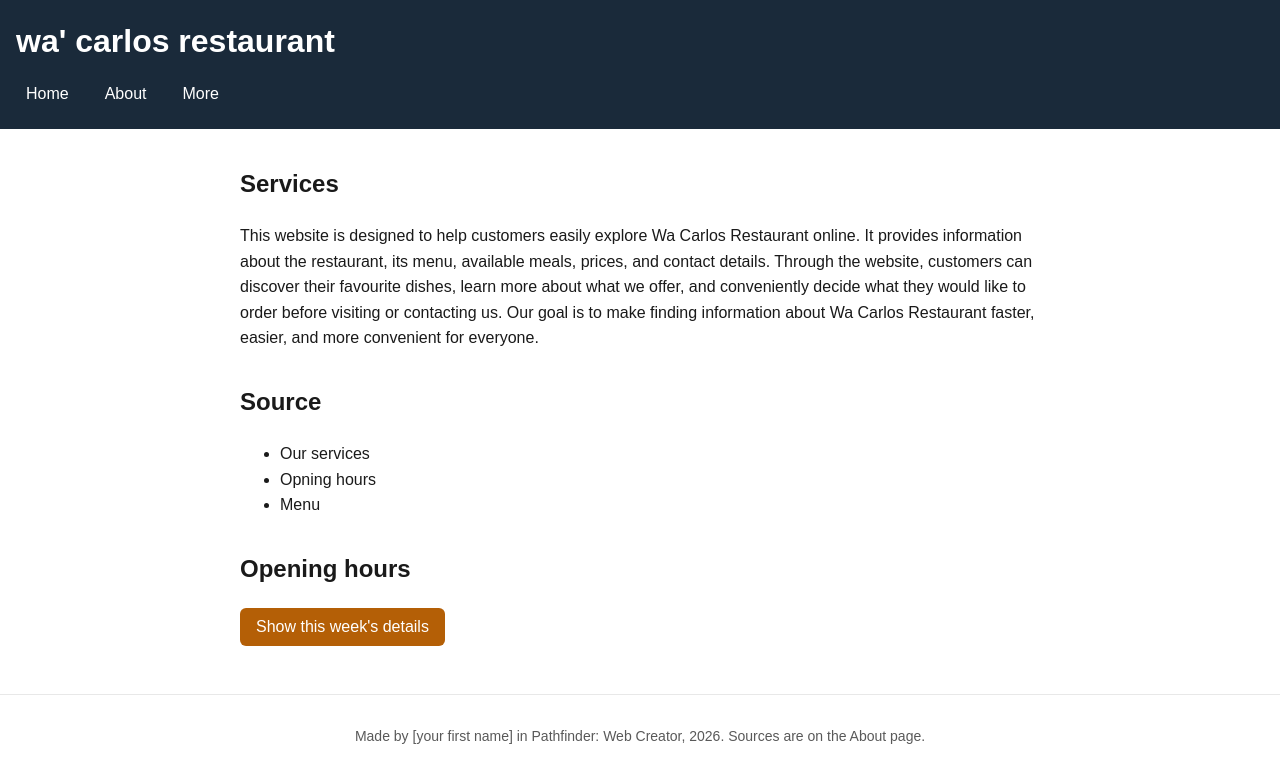
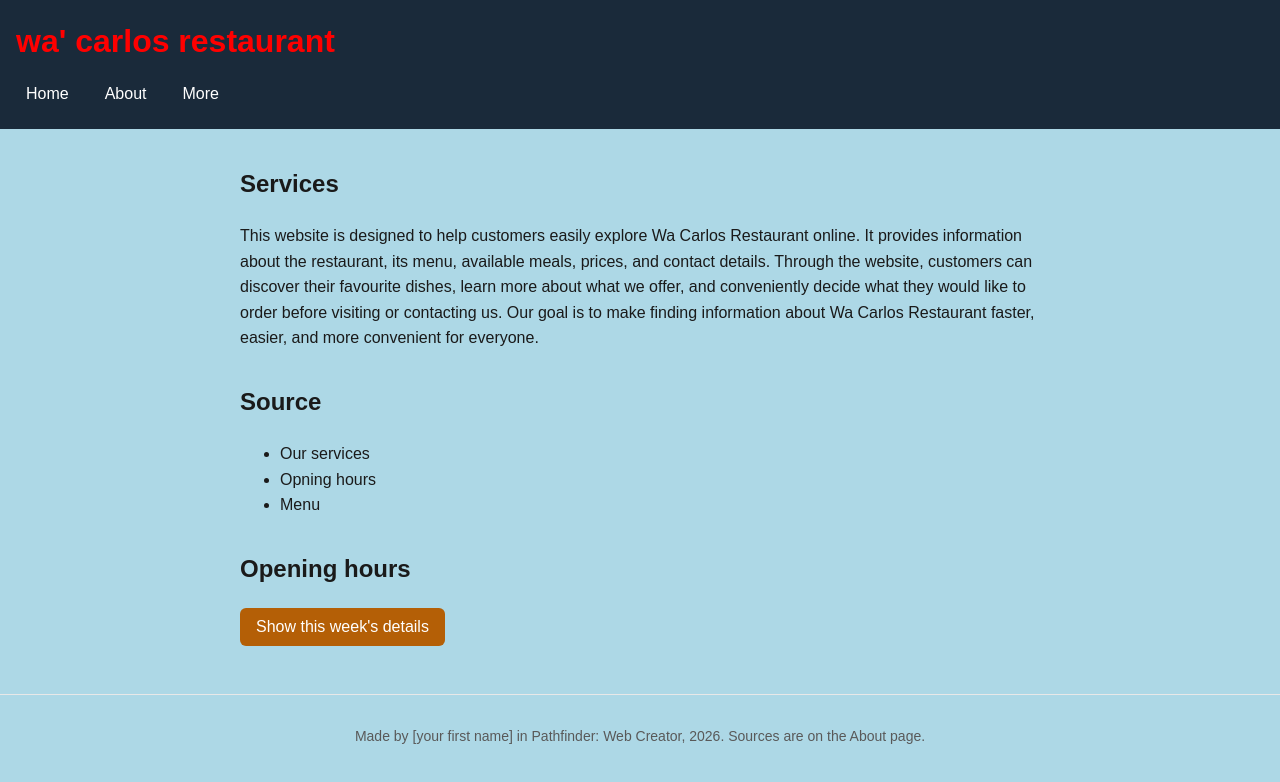
Before and after one commit to zaxmutisya-prog/wa-carlos-restaursant, a plain HTML site: page index.html in a window 1280 px wide. Drawn offline with Linux system fonts and the light colour scheme.

Commit message:
change colour

```diff
--- a/style.css
+++ b/style.css
@@ -11,12 +11,12 @@ body {
   line-height: 1.6;
   margin: 0;
   color: #1a1a1a;
-  background: #ffffff;
+  background: lightblue;
 }
 
 header {
   background: var(--main-colour);
-  color: #ffffff;
+  color: red;
   padding: 16px;
 }
 
```
